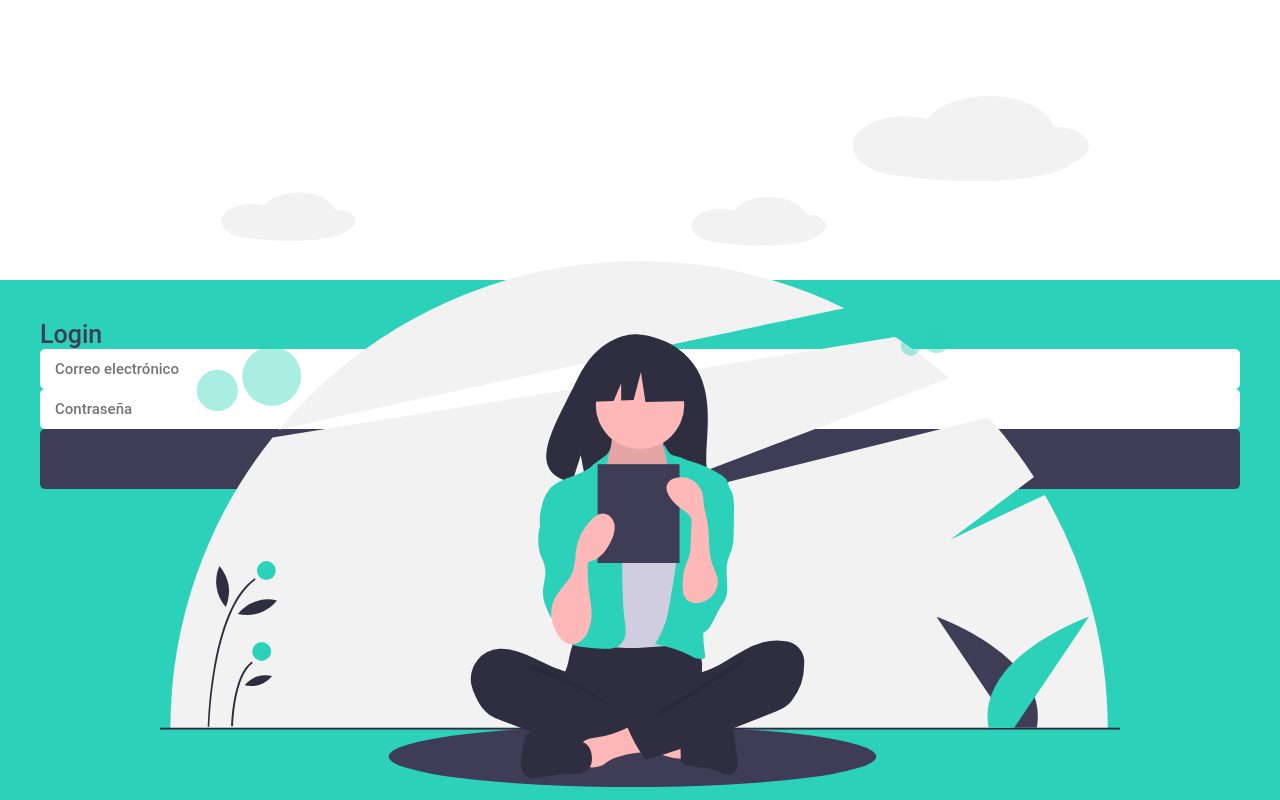
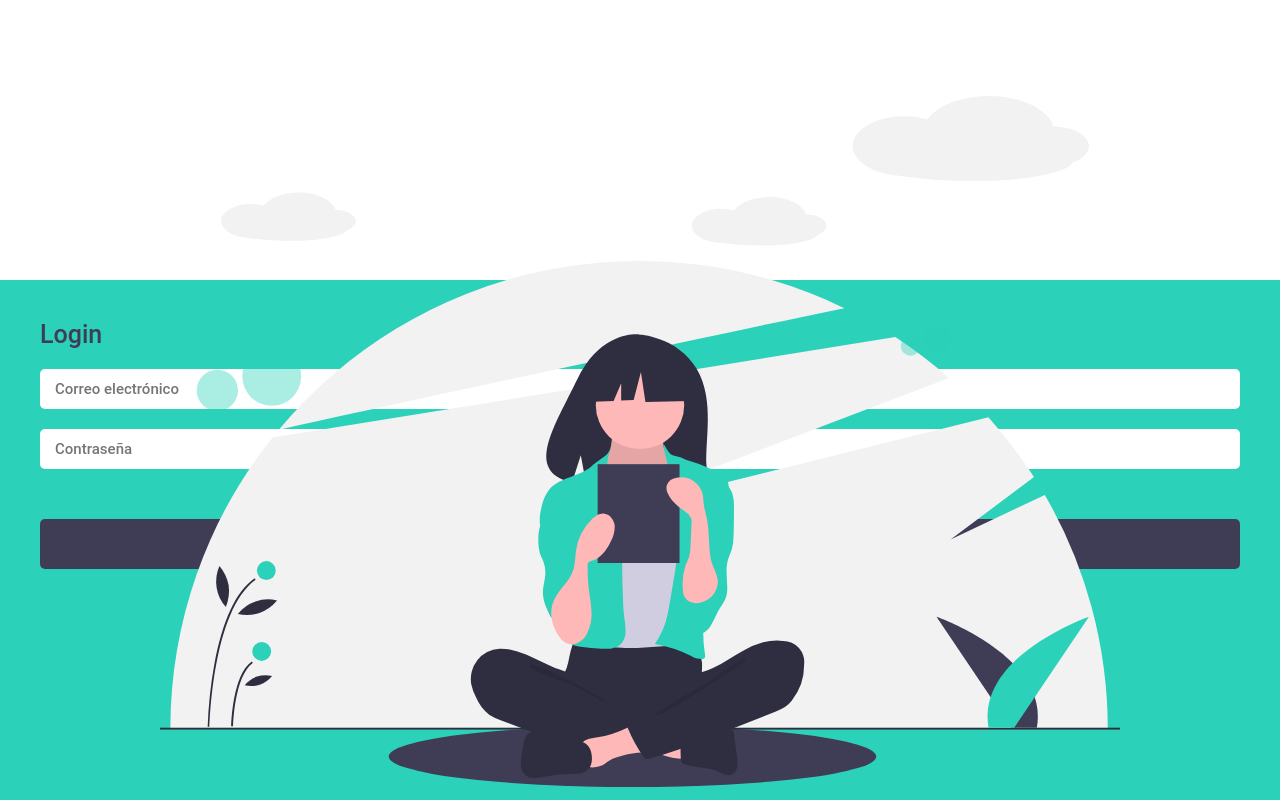
Before and after one commit to code-bryan/book-app, a React (Create React App) app: page /home in a window 1280 px wide. Built offline with nearby package versions, Linux system fonts and the light colour scheme.

Commit message:
added login form

```diff
--- a/src/components/atoms/Button.tsx
+++ b/src/components/atoms/Button.tsx
@@ -7,6 +7,8 @@ import Colors from 'theme/Colors';
 interface IProps extends GenericProps {
     textColor?: 'primary' | 'secondary',
     height?: number;
+    type?: 'submit' | 'reset' | 'button';
+    onTap?: () => void;
 }
 
 const ButtonContainer = styled.button`
@@ -14,12 +16,13 @@ const ButtonContainer = styled.button`
     width: 100%;
     height: ${(props) => props.height}px;
     border-radius: 5px;
+    outline: none;
 `;
 
-const Button: React.FC<IProps> = ({ children, textColor, ...props }) => {
+const Button: React.FC<IProps> = ({ children, textColor, onTap, ...props }) => {
 
     return (
-        <ButtonContainer {...props}>
+        <ButtonContainer {...props} onClick={() => onTap?.()}>
             <Text {...props} color={textColor}>{children}</Text>
         </ButtonContainer>
     );
@@ -28,9 +31,10 @@ const Button: React.FC<IProps> = ({ children, textColor, ...props }) => {
 Button.defaultProps = {
     color: 'secondary',
     size: 18,
-    weight: 'normal',
+    weight: 500,
     textColor: 'primary',
-    height: 60,
+    height: 50,
+    type: 'button',
 };
 
 export default Button;
--- a/src/components/atoms/Input.tsx
+++ b/src/components/atoms/Input.tsx
@@ -10,6 +10,7 @@ const StyledInput: React.FC<IProps> = styled.input`
     background-color: ${Colors.WHITE};
     border-width: 0;
     height: 40px;
+    width: 100%;
     font-size: ${(props:  GenericProps) => props.size}px;
     font-weight: ${(props: GenericProps) => props.weight};
     padding-left: 15px;
@@ -31,6 +32,7 @@ const Input: React.FC<IProps> = ({ ...props }) => {
 Input.defaultProps = {
     size: 15,
     weight: 500,
+    color: 'primary'
 };
 
 export default Input;
--- /dev/null
+++ b/src/components/molecules/FormField.tsx
@@ -0,0 +1,39 @@
+import Input from 'components/atoms/Input';
+import { GenericProps } from 'domain/generic-ui/GenericProps';
+import { FieldConfig, useField } from 'formik';
+import React from 'react';
+import styled from 'styled-components';
+
+interface IProps extends GenericProps, FieldConfig<any> {
+    placeholder?: string;
+}
+
+const Field = styled.div`
+    margin: 20px 0;
+    width: 100%;
+`;
+
+const FormField: React.FC<IProps> = ({ weight, color, size, placeholder, ...props }) => {
+    const [field, meta, helpers] = useField(props);
+
+    return (
+        <Field>
+            <Input
+                weight={weight}
+                color={color}
+                size={size}
+                placeholder={placeholder}
+                {...props}
+                {...field}
+            />
+        </Field>
+    );
+};
+
+FormField.defaultProps = {
+    size: 15,
+    weight: 500,
+    color: 'primary'
+};
+
+export default FormField;
--- /dev/null
+++ b/src/components/organisms/LoginForm.tsx
@@ -0,0 +1,34 @@
+import Button from 'components/atoms/Button';
+import FormField from 'components/molecules/FormField';
+import { Form, Formik } from 'formik';
+import React from 'react';
+import styled from 'styled-components';
+
+const StyledForm = styled(Form)`
+    width: 100%;
+`;
+
+const ButtonContainer = styled.div`
+    margin-top: 50px;
+`;
+
+const LoginForm: React.FC = () => {
+    const onSubmitHandler = () => {
+        console.log("Hola");
+    };
+
+    return (
+        <Formik initialValues={{}} onSubmit={onSubmitHandler}>
+            <StyledForm>
+                <FormField name="email" type="email" placeholder="Correo electrónico"  />
+                <FormField name="password" type="password" placeholder="Contraseña" />
+
+                <ButtonContainer>
+                    <Button type="submit">Aceptar</Button>
+                </ButtonContainer>
+            </StyledForm>
+        </Formik>
+    );
+};
+
+export default LoginForm;
--- a/src/components/pages/Home.tsx
+++ b/src/components/pages/Home.tsx
@@ -1,4 +1,5 @@
 import LoginSvg from 'components/atoms/LoginSvg';
+import LoginForm from 'components/organisms/LoginForm';
 import AuthenticationTemplate from 'components/templates/AuthenticationTemplate';
 import React from 'react';
 
@@ -6,6 +7,7 @@ const Home: React.FC = () => {
   return (
     <AuthenticationTemplate
       svg={<LoginSvg />}
+      form={<LoginForm />}
     />
   );
 };
--- a/src/components/templates/AuthenticationTemplate.tsx
+++ b/src/components/templates/AuthenticationTemplate.tsx
@@ -33,9 +33,10 @@ const Container = styled.div`
 
 interface IProps {
     svg: React.ReactNode;
+    form: React.ReactNode;
 }
 
-const AuthenticationTemplate: React.FC<IProps> = ({ svg }) => {
+const AuthenticationTemplate: React.FC<IProps> = ({ svg, form }) => {
     return (
         <IonPage>
             <IonContent fullscreen>
@@ -47,10 +48,7 @@ const AuthenticationTemplate: React.FC<IProps> = ({ svg }) => {
                 <Container>
                     <Text color={'secondary'} size={25} weight={500}>Login</Text>
 
-                    <Input name="email" placeholder="Correo electrónico" />
-                    <Input type="password" name="password" placeholder="Contraseña" />
-
-                    <Button >Hola</Button>
+                    {form}
                 </Container>
             </IonContent>
         </IonPage>
```
